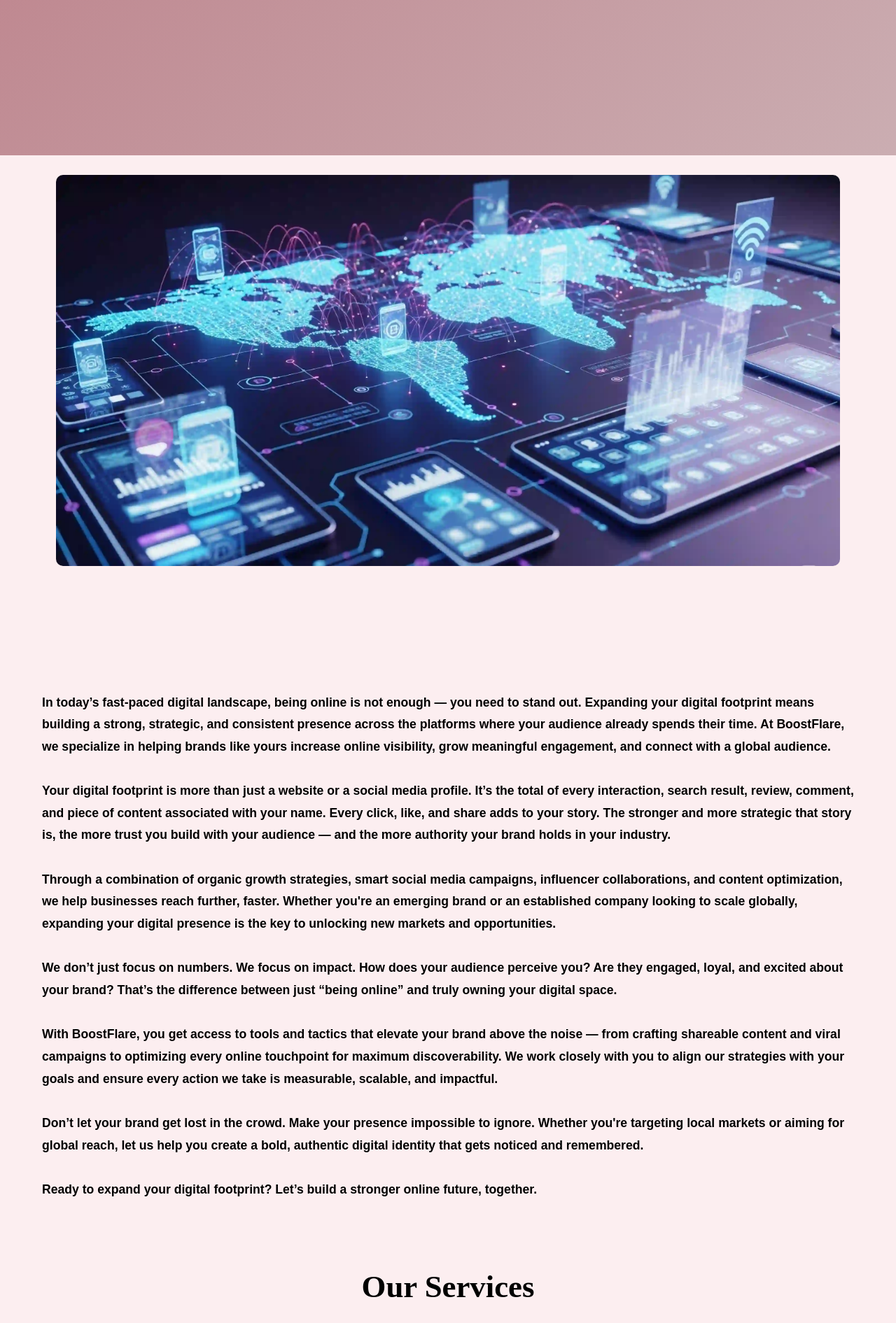
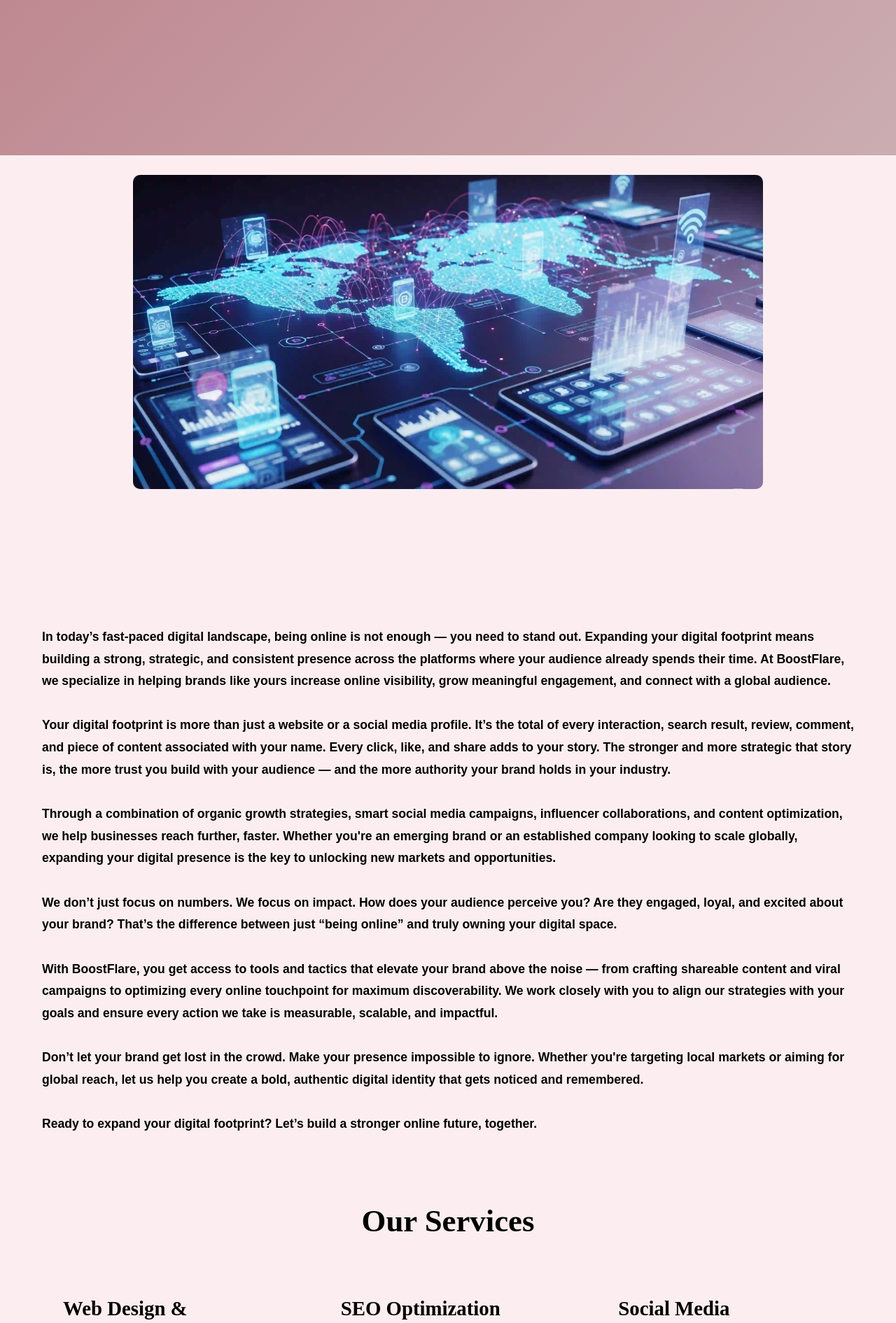
Before and after one commit to candra2012/BoostFlare, a Jekyll site: the page built from index.html, in a window 1280 px wide. Shown: the part 678-2569 px from the top of the page at 70% size. Built offline with Jekyll 4.4.1, drawn with Linux system fonts in a browser that asks for light colours.

Commit message:
Update index.html

```diff
--- a/index.html
+++ b/index.html
@@ -20,7 +20,9 @@
 </section>
 
 <section class="zigzag-section zigzag-left">
-  <img src="https://raw.githubusercontent.com/candra2012/BoostFlare/refs/heads/main/image/Expand.Your.Digital.Footprint.webp" alt="Expand your digital footprint" class="zigzag-img">
+  <div class="zigzag-content">
+    <img class="zigzag-img" src="https://raw.githubusercontent.com/candra2012/BoostFlare/refs/heads/main/image/Expand.Your.Digital.Footprint.webp" alt="Expand Your Digital Footprint" />
+    <p>
 </section>
 
     <p style="text-align: left; font-size: 1.1em; color: var(--deep-plum); line-height: 1.8;">
```
